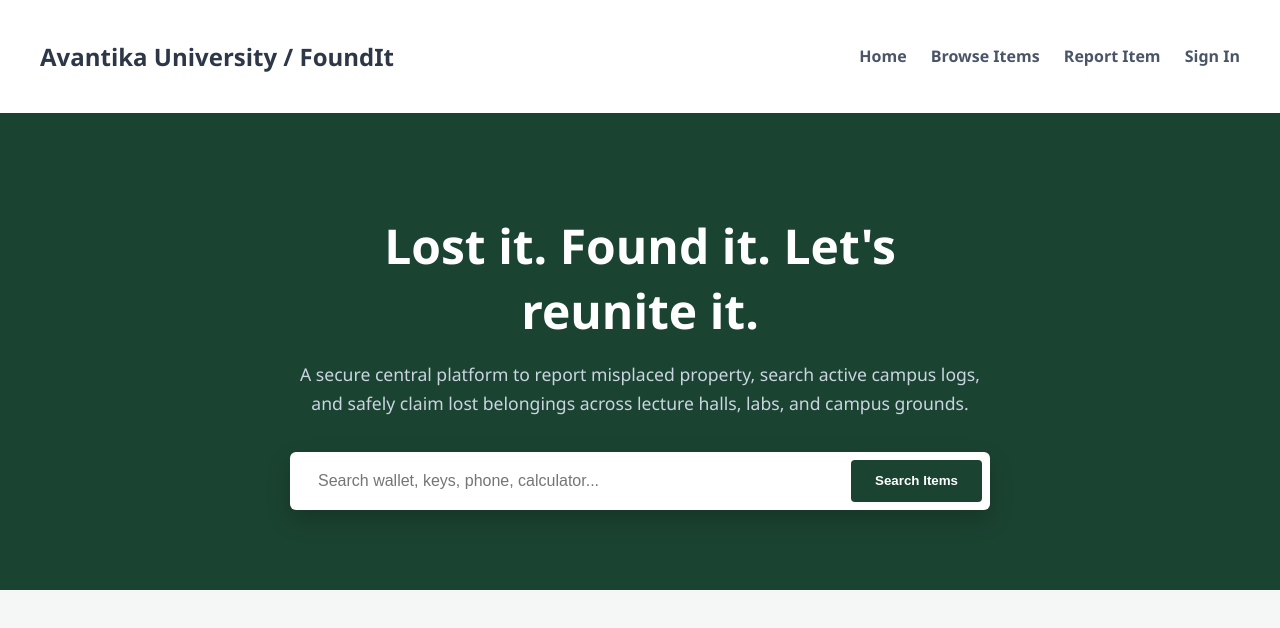
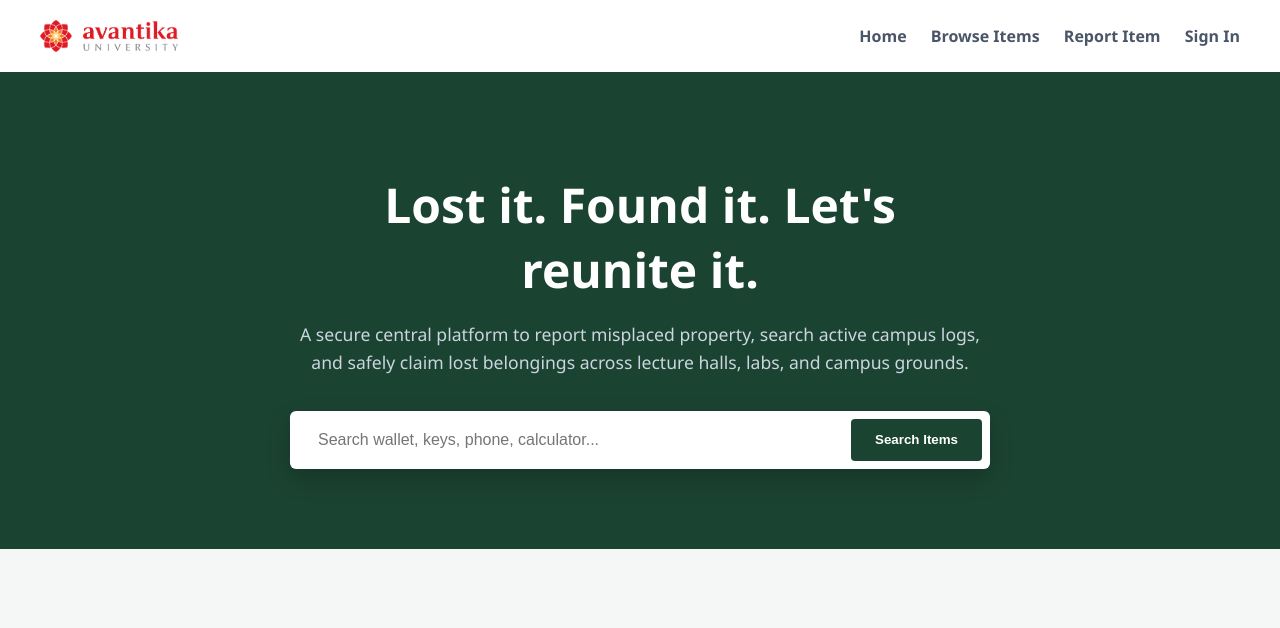
Before and after one commit to anshikapandya-rgb/Lost_Found, a plain HTML site: page index.html in a window 1280 px wide. Drawn offline with Linux system fonts and the light colour scheme.

Commit message:
Added Avantika University Logo

```diff
--- a/index.html
+++ b/index.html
@@ -12,7 +12,10 @@
 
     <!-- Header Navigation -->
     <header>
-        <h2><strong>Avantika University</strong> / FoundIt</h2>
+        <a href="index.html" class="logo-brand">
+            <img src="AvantikaLogo.png" alt="Avantika University Logo">
+
+        </a>
         <nav>
             <a href="index.html">Home</a>
             <a href="#">Browse Items</a>
--- a/style.css
+++ b/style.css
@@ -155,3 +155,30 @@ header nav a:hover {
 .form-card button:hover {
     background-color: #444444;
 }
+/* Logo & Brand Layout in Header */
+/* Stacked Logo & Brand Layout in Header */
+.logo-brand {
+    display: flex;
+    flex-direction: column;
+    /* Switches from side-by-side to stacked */
+    align-items: flex-start;
+    /* Align everything to the left (change to center if you want it centered) */
+    text-decoration: none;
+    color: #2d3748;
+    gap: 4px;
+    /* Tiny gap between the logo and the text below it */
+}
+
+.logo-brand img {
+    height: 32px;
+    /* Adjust height so it doesn't look massive stacked */
+    width: auto;
+}
+
+.logo-brand h2 {
+    margin: 0;
+    font-size: 1.1rem;
+    /* Slightly smaller so it balances nicely under the image */
+    font-weight: 700;
+    color: #1b4332;
+}
```
Also changed, not shown: AvantikaLogo.png (added).
